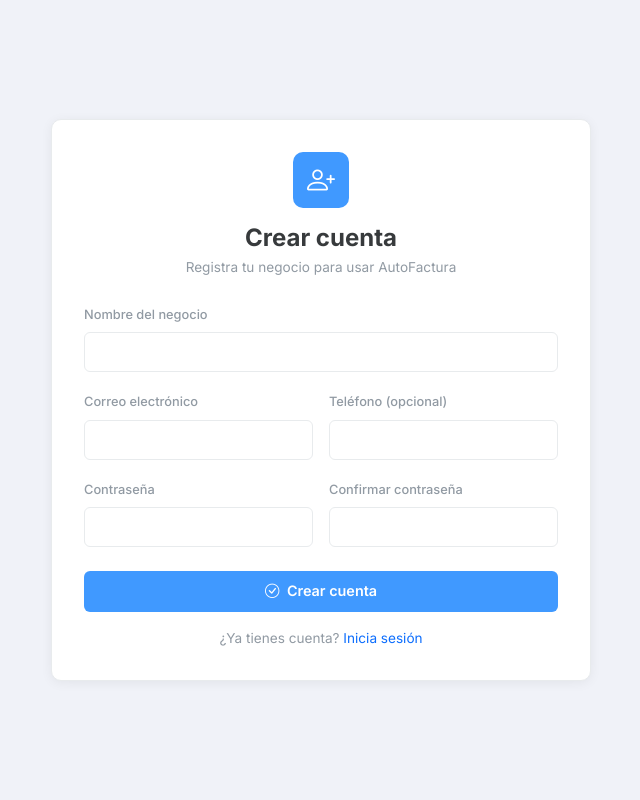
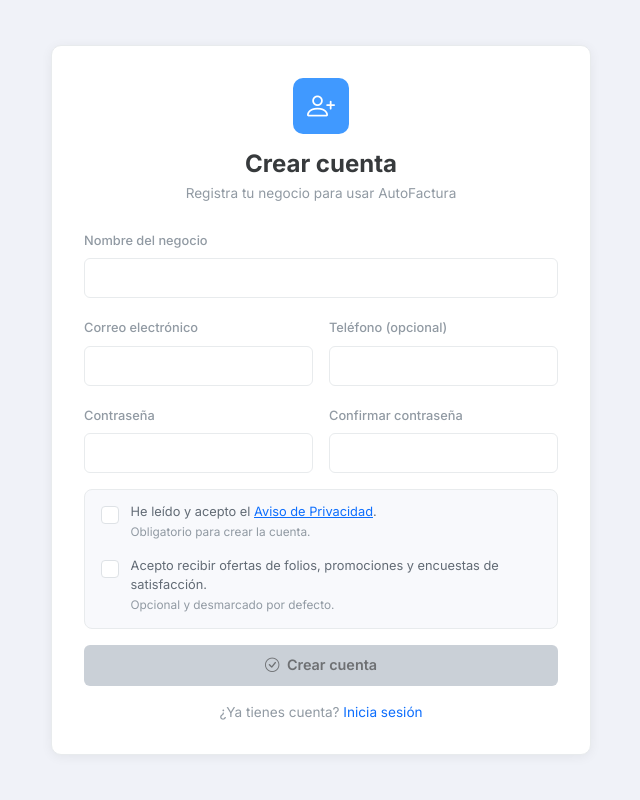
Before and after one commit to moclas17/cfdi.top, a PHP site: the page made by private/autofactura/resources/views/auth/register.php in a window 1280 px wide. Shown: the whole page, without its empty margins (319-959 px from the left). Run offline with PHP 8.4, Linux system fonts and the light colour scheme; the template is opened without the code that fills it, so the values that code supplies are empty; some libraries are stand-ins or nearby versions.

Commit message:
modifica el resgistro con terminos y condiciones

```diff
--- a/private/autofactura/database/schema.sql
+++ b/private/autofactura/database/schema.sql
@@ -22,6 +22,10 @@ CREATE TABLE IF NOT EXISTS `businesses` (
   `email_verification_token` VARCHAR(64) DEFAULT NULL,
   `email_verification_sent_at` DATETIME DEFAULT NULL,
   `email_verified_at` DATETIME DEFAULT NULL,
+  `privacy_accepted_at` DATETIME DEFAULT NULL,
+  `privacy_version` VARCHAR(20) DEFAULT NULL,
+  `marketing_consent` TINYINT(1) NOT NULL DEFAULT 0,
+  `marketing_consent_at` DATETIME DEFAULT NULL,
   `role` ENUM('user', 'superuser') NOT NULL DEFAULT 'user',
   `is_active` TINYINT(1) NOT NULL DEFAULT 1,
   `created_at` DATETIME NOT NULL DEFAULT CURRENT_TIMESTAMP,
--- a/private/autofactura/resources/views/auth/register.php
+++ b/private/autofactura/resources/views/auth/register.php
@@ -107,6 +107,46 @@
             color: #919aa3;
             font-size: 0.85rem;
         }
+
+        .privacy-consent {
+            background: #f8f9fc;
+            border: 1px solid #e8ebed;
+            border-radius: 8px;
+            padding: 0.85rem 1rem;
+        }
+
+        .consent-option {
+            align-items: flex-start;
+            display: flex;
+            gap: 0.7rem;
+        }
+
+        .privacy-consent .form-check-input {
+            flex: 0 0 auto;
+            float: none;
+            height: 1.15rem;
+            margin: 0.15rem 0 0;
+            width: 1.15rem;
+        }
+
+        .privacy-consent .form-check-label {
+            color: #626b75;
+            font-size: 0.8rem;
+            line-height: 1.45;
+        }
+
+        .consent-note {
+            color: #919aa3;
+            display: block;
+            font-size: 0.74rem;
+            margin-top: 0.15rem;
+        }
+
+        .btn-register:disabled {
+            background: #aeb7c2;
+            box-shadow: none;
+            cursor: not-allowed;
+        }
     </style>
 </head>
 <body>
@@ -171,9 +211,29 @@
                     <label class="form-label" for="password_confirm">Confirmar contraseña</label>
                     <input type="password" class="form-control" id="password_confirm" name="password_confirm" required minlength="6">
                 </div>
+
+                <div class="col-12">
+                    <div class="privacy-consent">
+                        <div class="consent-option">
+                            <input class="form-check-input" type="checkbox" value="1" id="privacy_accepted" name="privacy_accepted" required>
+                            <label class="form-check-label" for="privacy_accepted">
+                                He leído y acepto el
+                                <a href="<?= url('aviso-de-privacidad') ?>" target="_blank" rel="noopener noreferrer">Aviso de Privacidad</a>.
+                                <span class="consent-note">Obligatorio para crear la cuenta.</span>
+                            </label>
+                        </div>
+                        <div class="consent-option mt-3">
+                            <input class="form-check-input" type="checkbox" value="1" id="marketing_consent" name="marketing_consent">
+                            <label class="form-check-label" for="marketing_consent">
+                                Acepto recibir ofertas de folios, promociones y encuestas de satisfacción.
+                                <span class="consent-note">Opcional y desmarcado por defecto.</span>
+                            </label>
+                        </div>
+                    </div>
+                </div>
             </div>
 
-            <button type="submit" class="btn btn-register mt-4">
+            <button type="submit" class="btn btn-register mt-3" id="register_submit" disabled>
                 <i class="bi bi-check-circle me-1"></i> Crear cuenta
             </button>
         </form>
@@ -184,5 +244,16 @@
     </div>
 
     <script src="https://cdn.jsdelivr.net/npm/bootstrap@5.3.3/dist/js/bootstrap.bundle.min.js"></script>
+    <script>
+        const privacyAccepted = document.getElementById('privacy_accepted');
+        const registerSubmit = document.getElementById('register_submit');
+
+        function syncRegisterButton() {
+            registerSubmit.disabled = !privacyAccepted.checked;
+        }
+
+        privacyAccepted.addEventListener('change', syncRegisterButton);
+        syncRegisterButton();
+    </script>
 </body>
 </html>
```
Also changed, not shown: private/autofactura/app/Controllers/AuthController.php (+19 -1 lines), private/autofactura/app/Models/Business.php (+8 -0 lines), private/autofactura/database/migrations/20261010_add_privacy_acceptance_to_businesses.sql (added).
